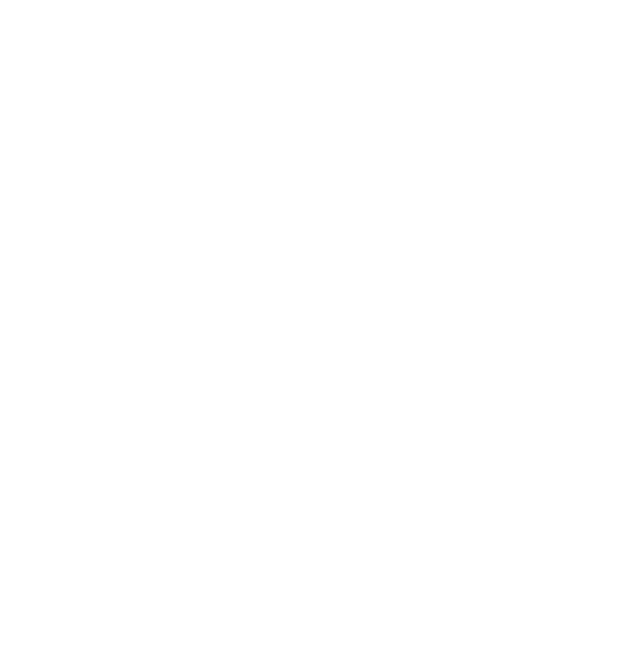
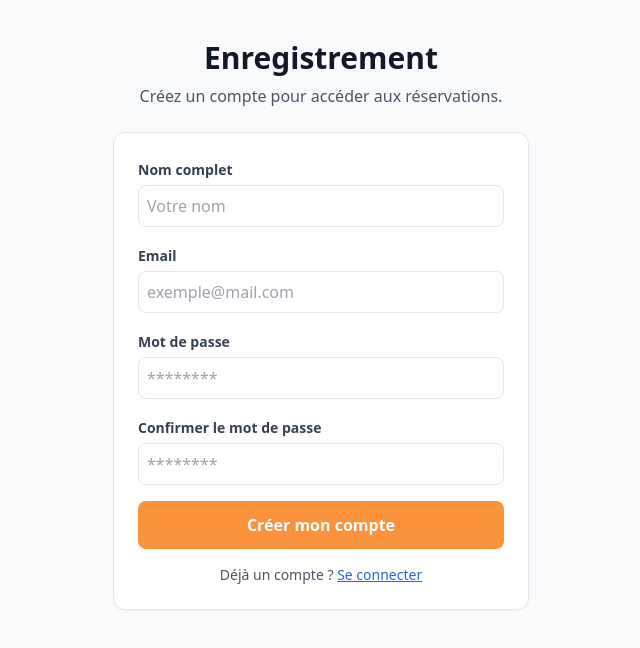
Before and after one commit to INF1743/application_mern, a React (Create React App) app in the folder frontend/: page /register in a window 1280 px wide. Before the commit this address had no page. Shown: the top 648 px of the page, without its empty margins (319-959 px from the left). Built offline with nearby package versions, Linux system fonts and the light colour scheme; no server answers.

Commit message:
Ajout des pages Connexion et enregistrement

```diff
--- a/frontend/src/App.js
+++ b/frontend/src/App.js
@@ -2,6 +2,8 @@
 import Accueil from "./pages/Accueil";
 import Disponibilites from "./pages/Disponibilites";
 import MesReservations from "./pages/MesReservations";
+import Login from "./pages/Login";
+import Register from "./pages/Register";
 
 export default function App() {
   return (
@@ -10,6 +12,8 @@
         <Route path="/" element={<Accueil />} />
         <Route path="/disponibilites" element={<Disponibilites />} />
         <Route path="/mes-reservations" element={<MesReservations />} />
+        <Route path="/login" element={<Login />} />
+        <Route path="/register" element={<Register />} />
       </Routes>
     </BrowserRouter>
   );
--- a/frontend/src/index.js
+++ b/frontend/src/index.js
@@ -4,6 +4,13 @@
 import "./index.css";
 
 const root = ReactDOM.createRoot(document.getElementById("root"));
+import { setAuthToken } from "./services/api";
+
+const token = localStorage.getItem("token");
+if (token) {
+  setAuthToken(token);
+}
+
 root.render(
   <React.StrictMode>
     <App />
--- a/frontend/src/pages/Login.jsx
+++ b/frontend/src/pages/Login.jsx
@@ -1,67 +1,106 @@
 import { useState } from "react";
-
 import { api, setAuthToken } from "../services/api";
-
-import { useNavigate, Link } from "react-router-dom";
+import { Link, useNavigate } from "react-router-dom";
 
 export default function Login() {
-
+  const navigate = useNavigate();
   const [email, setEmail] = useState("");
-
   const [motDePasse, setMotDePasse] = useState("");
-
-  const navigate = useNavigate();
+  const [erreur, setErreur] = useState("");
+  const [chargement, setChargement] = useState(false);
 
   const submit = async (e) => {
+    e.preventDefault();
+    setErreur("");
+    setChargement(true);
 
-    e.preventDefault();
-
+    try {
       const res = await api.post("/auth/login", { email, motDePasse });
 
+      // Sauvegarde token
       localStorage.setItem("token", res.data.token);
-
       setAuthToken(res.data.token);
 
-    navigate("/");
+      // (Optionnel) Sauvegarder info user
+      localStorage.setItem("user", JSON.stringify(res.data.user));
 
+      navigate("/"); // retour accueil
+    } catch (err) {
+      setErreur(
+        err?.response?.data?.message || "Email ou mot de passe incorrect."
+      );
+    } finally {
+      setChargement(false);
+    }
   };
 
   return (
-<form onSubmit={submit} className="p-6 max-w-md mx-auto">
-<h2 className="text-2xl font-bold">Connexion</h2>
+    <div className="min-h-screen bg-gray-50">
+      <div className="max-w-md mx-auto px-4 py-10">
+        <h1 className="text-3xl font-bold text-gray-900 text-center">
+          Connexion
+        </h1>
+        <p className="text-gray-600 text-center mt-2">
+          Connectez-vous pour réserver un rendez-vous.
+        </p>
 
+        <form
+          onSubmit={submit}
+          className="bg-white mt-6 p-6 rounded-xl shadow-sm border space-y-4"
+        >
+          {erreur && (
+            <div className="bg-red-100 text-red-700 p-3 rounded text-sm">
+              {erreur}
+            </div>
+          )}
+
+          <div>
+            <label className="text-sm font-semibold text-gray-700">
+              Email
+            </label>
             <input
+              type="email"
+              required
+              className="border w-full p-2 mt-1 rounded-lg"
+              placeholder="exemple@mail.com"
+              value={email}
+              onChange={(e) => setEmail(e.target.value)}
+            />
+          </div>
 
-        className="border p-2 w-full mt-3"
+          <div>
+            <label className="text-sm font-semibold text-gray-700">
+              Mot de passe
+            </label>
+            <input
+              type="password"
+              required
+              className="border w-full p-2 mt-1 rounded-lg"
+              placeholder="********"
+              value={motDePasse}
+              onChange={(e) => setMotDePasse(e.target.value)}
+            />
+          </div>
 
-        placeholder="Email"
-
-        onChange={(e) => setEmail(e.target.value)}
-
-      />
-<input
-
-        className="border p-2 w-full mt-3"
-
-        type="password"
-
-        placeholder="Mot de passe"
-
-        onChange={(e) => setMotDePasse(e.target.value)}
-
-      />
-
-      <button className="bg-black text-white px-4 py-2 mt-4 rounded">
-
-        Se connecter
+          <button
+            disabled={chargement}
+            className={`w-full py-3 rounded-lg font-semibold text-white ${
+              chargement
+                ? "bg-gray-400 cursor-not-allowed"
+                : "bg-slate-700 hover:bg-slate-800"
+            }`}
+          >
+            {chargement ? "Connexion..." : "Se connecter"}
           </button>
 
-      <p className="mt-2 text-sm">
-
-        Pas de compte ? <Link to="/register" className="underline">Créer un compte</Link>
+          <p className="text-sm text-gray-600 text-center">
+            Pas encore de compte ?{" "}
+            <Link to="/register" className="text-blue-600 underline">
+              Créer un compte
+            </Link>
           </p>
         </form>
-
+      </div>
+    </div>
   );
-
 }
--- a/frontend/src/pages/Register.jsx
+++ b/frontend/src/pages/Register.jsx
@@ -1,64 +1,142 @@
 import { useState } from "react";
-import { api } from "../services/api";
+import { api, setAuthToken } from "../services/api";
 import { Link, useNavigate } from "react-router-dom";
 
 export default function Register() {
+  const navigate = useNavigate();
   const [nom, setNom] = useState("");
   const [email, setEmail] = useState("");
   const [motDePasse, setMotDePasse] = useState("");
-  const navigate = useNavigate();
+  const [confirmation, setConfirmation] = useState("");
+  const [erreur, setErreur] = useState("");
+  const [chargement, setChargement] = useState(false);
 
   const submit = async (e) => {
     e.preventDefault();
+    setErreur("");
 
+    if (motDePasse !== confirmation) {
+      setErreur("Les mots de passe ne correspondent pas.");
+      return;
+    }
+
+    setChargement(true);
     try {
-      await api.post("/auth/register", {
+      const res = await api.post("/auth/register", {
         nom,
         email,
-        motDePasse,
+        motDePasse
       });
 
-      // Après inscription, envoyer l'utilisateur vers login
-      navigate("/login");
+      localStorage.setItem("token", res.data.token);
+      setAuthToken(res.data.token);
+      localStorage.setItem("user", JSON.stringify(res.data.user));
+
+      navigate("/"); // retour accueil
     } catch (err) {
-      alert(err.response?.data?.message || "Erreur lors de l'inscription");
+      setErreur(
+        err?.response?.data?.message || "Erreur lors de l'inscription."
+      );
+    } finally {
+      setChargement(false);
     }
   };
 
   return (
-<form onSubmit={submit} className="p-6 max-w-md mx-auto">
-<h2 className="text-2xl font-bold">Créer un compte</h2>
+    <div className="min-h-screen bg-gray-50">
+      <div className="max-w-md mx-auto px-4 py-10">
+        <h1 className="text-3xl font-bold text-gray-900 text-center">
+          Enregistrement
+        </h1>
+        <p className="text-gray-600 text-center mt-2">
+          Créez un compte pour accéder aux réservations.
+        </p>
 
+        <form
+          onSubmit={submit}
+          className="bg-white mt-6 p-6 rounded-xl shadow-sm border space-y-4"
+        >
+          {erreur && (
+            <div className="bg-red-100 text-red-700 p-3 rounded text-sm">
+              {erreur}
+            </div>
+          )}
+
+          <div>
+            <label className="text-sm font-semibold text-gray-700">
+              Nom complet
+            </label>
             <input
-        className="border p-2 w-full mt-3"
-        placeholder="Nom complet"
+              type="text"
+              required
+              className="border w-full p-2 mt-1 rounded-lg"
+              placeholder="Votre nom"
+              value={nom}
               onChange={(e) => setNom(e.target.value)}
             />
+          </div>
 
+          <div>
+            <label className="text-sm font-semibold text-gray-700">
+              Email
+            </label>
             <input
-        className="border p-2 w-full mt-3"
-        placeholder="Email"
               type="email"
+              required
+              className="border w-full p-2 mt-1 rounded-lg"
+              placeholder="exemple@mail.com"
+              value={email}
               onChange={(e) => setEmail(e.target.value)}
             />
+          </div>
 
+          <div>
+            <label className="text-sm font-semibold text-gray-700">
+              Mot de passe
+            </label>
             <input
-        className="border p-2 w-full mt-3"
-        placeholder="Mot de passe"
               type="password"
+              required
+              className="border w-full p-2 mt-1 rounded-lg"
+              placeholder="********"
+              value={motDePasse}
               onChange={(e) => setMotDePasse(e.target.value)}
             />
+          </div>
 
-      <button className="bg-black text-white px-4 py-2 mt-4 rounded">
-        S’inscrire
+          <div>
+            <label className="text-sm font-semibold text-gray-700">
+              Confirmer le mot de passe
+            </label>
+            <input
+              type="password"
+              required
+              className="border w-full p-2 mt-1 rounded-lg"
+              placeholder="********"
+              value={confirmation}
+              onChange={(e) => setConfirmation(e.target.value)}
+            />
+          </div>
+
+          <button
+            disabled={chargement}
+            className={`w-full py-3 rounded-lg font-semibold text-white ${
+              chargement
+                ? "bg-gray-400 cursor-not-allowed"
+                : "bg-orange-400 hover:bg-orange-500"
+            }`}
+          >
+            {chargement ? "Création..." : "Créer mon compte"}
           </button>
 
-      <p className="mt-2 text-sm">
+          <p className="text-sm text-gray-600 text-center">
             Déjà un compte ?{" "}
-<Link to="/login" className="underline">
+            <Link to="/login" className="text-blue-600 underline">
               Se connecter
             </Link>
           </p>
         </form>
+      </div>
+    </div>
   );
 }
```
Lines whose indentation alone changed are shown as unchanged.
